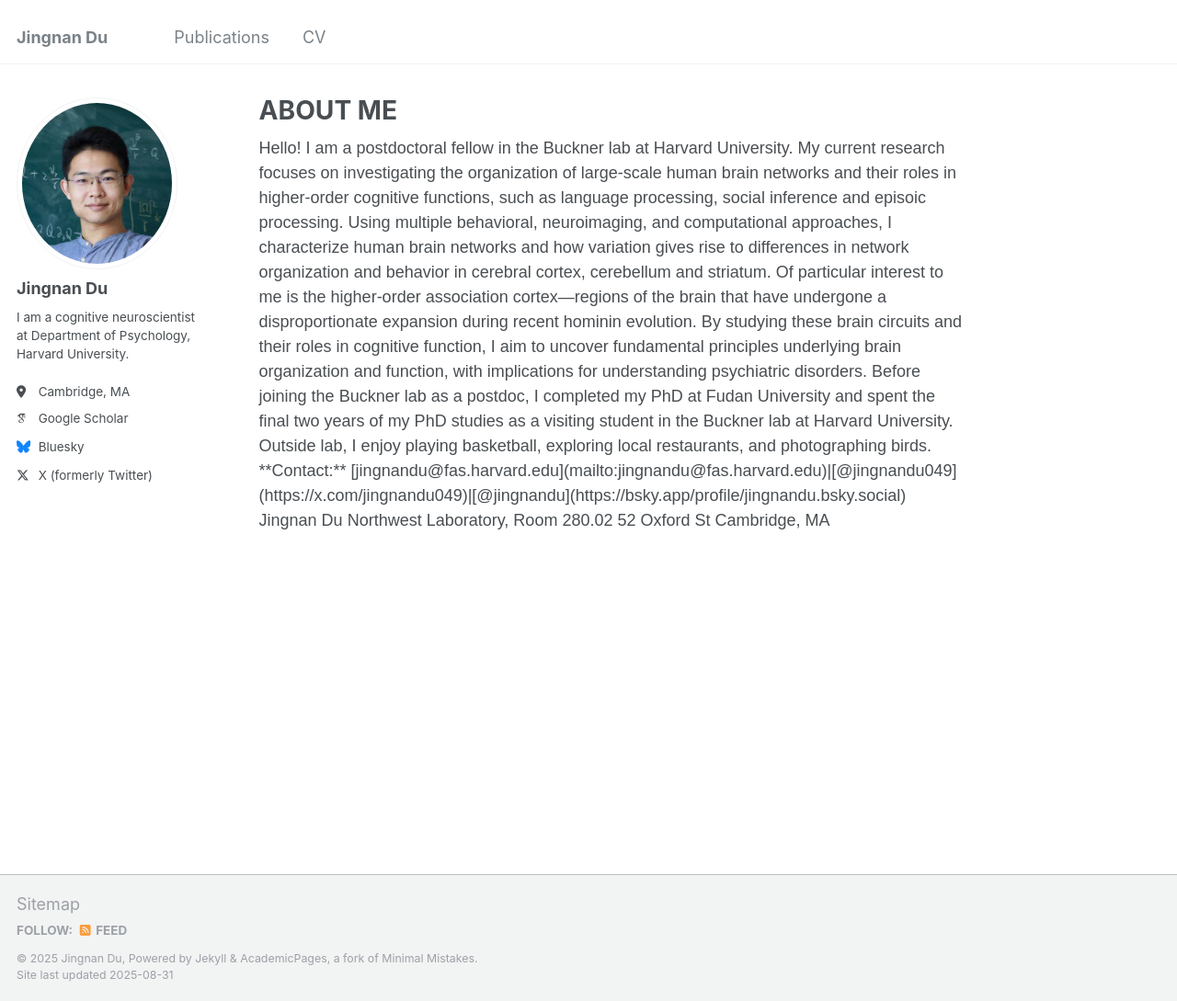
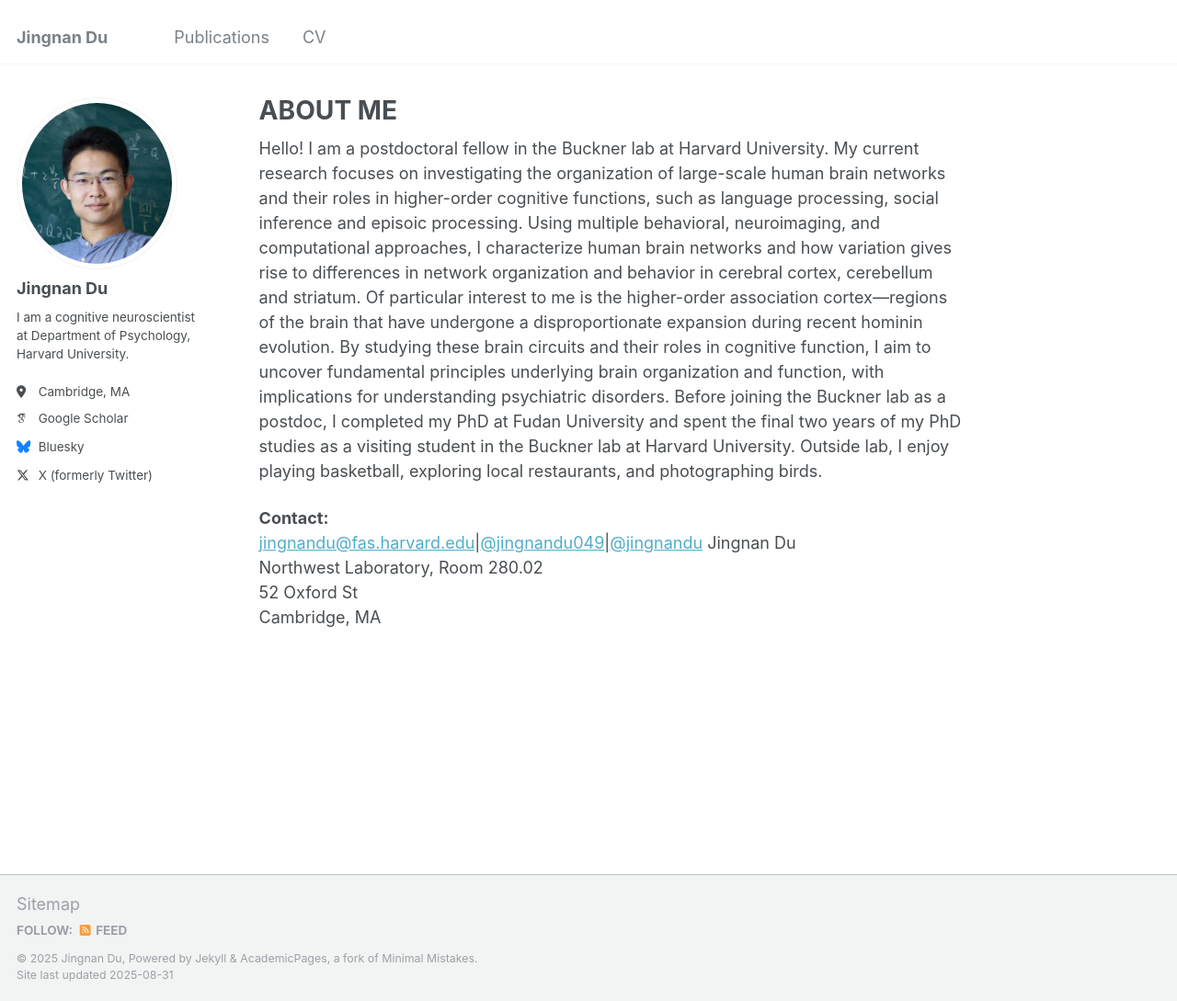
Before and after one commit to jingnandu93/jingnandu93.github.io, a Jekyll site: the page built from _pages/about.md, in a window 1280 px wide and 1089 px high. Shown: the whole window at 92% size. Built offline with Jekyll 4.4.1, drawn with Linux system fonts in a browser that asks for light colours; some web fonts are replaced.

Commit message:
Update about.md

```diff
--- a/_pages/about.md
+++ b/_pages/about.md
@@ -6,8 +6,6 @@ redirect_from:
   - /about/
   - /about.html
 ---
-
-<div style="font-family: Arial, Helvetica, 'Liberation Sans', 'Nimbus Sans L', sans-serif;">
 
 
  Hello! I am a postdoctoral fellow in the Buckner lab at Harvard University. My current research focuses on investigating the organization of large-scale human brain networks and their roles in higher-order cognitive functions, such as language processing, social inference and episoic processing. Using multiple behavioral, neuroimaging, and computational approaches, I characterize human brain networks and how variation gives rise to differences in network organization and behavior in cerebral cortex, cerebellum and striatum. Of particular interest to me is the higher-order association cortex—regions of the brain that have undergone a disproportionate expansion during recent hominin evolution. By studying these brain circuits and their roles in cognitive function, I aim to uncover fundamental principles underlying brain organization and function, with implications for understanding psychiatric disorders. Before joining the Buckner lab as a postdoc, I completed my PhD at Fudan University and spent the final two years of my PhD studies as a visiting student in the Buckner lab at Harvard University. Outside lab, I enjoy playing basketball, exploring local restaurants, and photographing birds.
@@ -18,5 +16,3 @@ Jingnan Du
 Northwest Laboratory, Room 280.02
 52 Oxford St
 Cambridge, MA
-
-</div>
```
